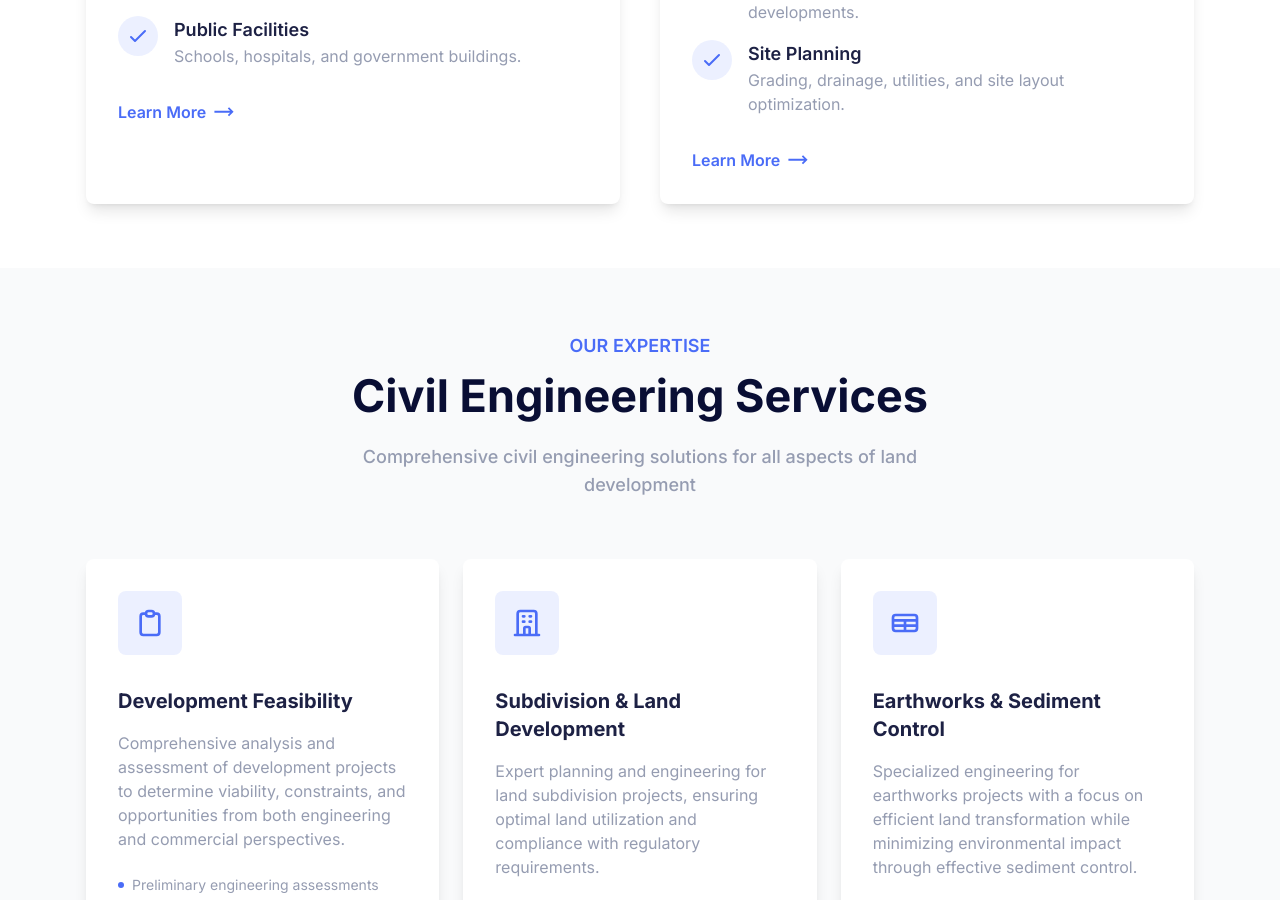
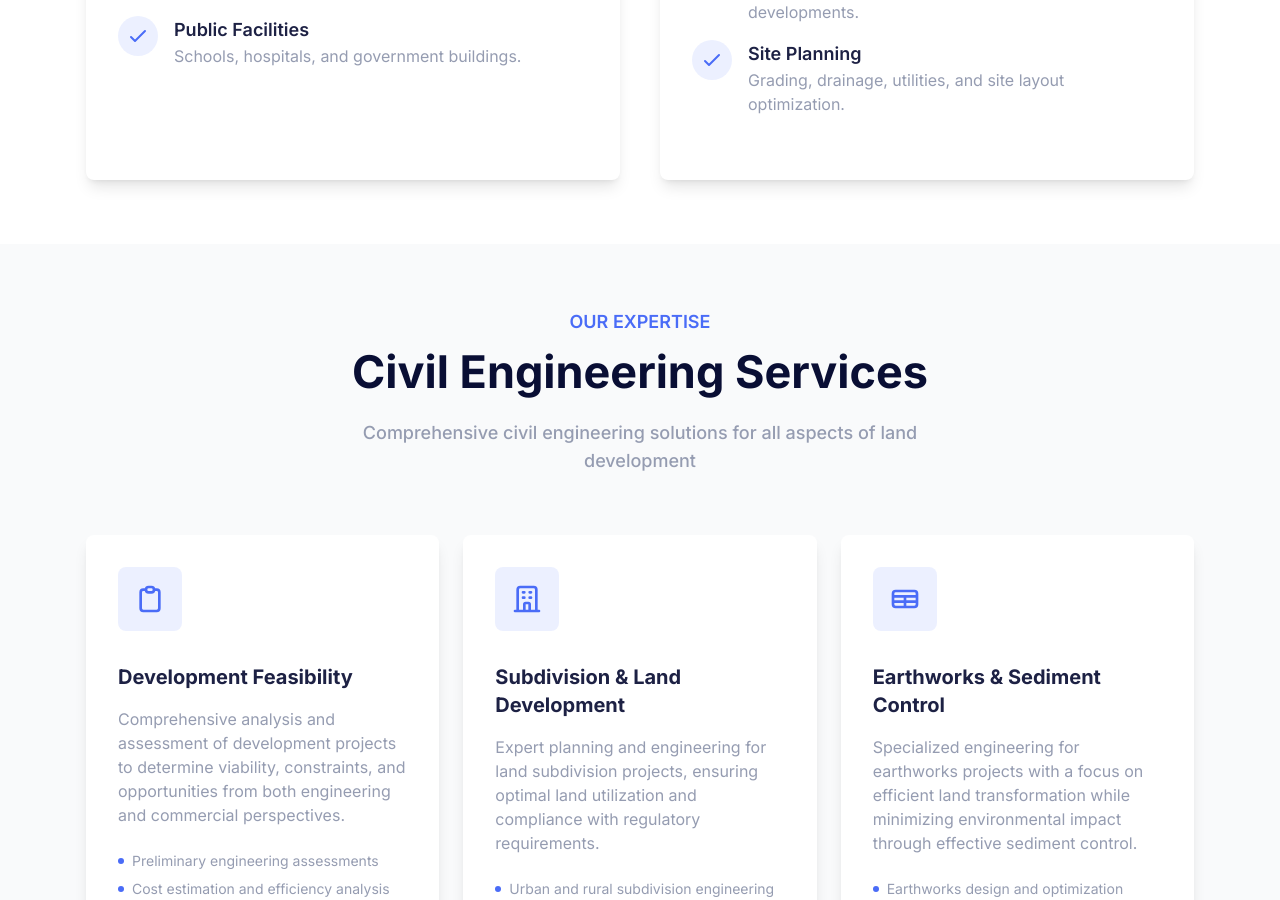
Before and after one commit to lin72h/shs-website, a Next.js app: page /charter-engineering in a window 1280 px wide. Shown: the part 1322-2222 px from the top of the page. Built offline with nearby package versions, Linux system fonts and the light colour scheme.

Commit message:
remove learn more

```diff
--- a/src/app/(site)/charter-engineering/page.tsx
+++ b/src/app/(site)/charter-engineering/page.tsx
@@ -92,18 +92,6 @@ export default function CharterEngineering() {
                     </div>
                   </div>
                 </div>
-
-                <Link
-                  href="/contact"
-                  className="group inline-flex items-center text-base font-semibold text-primary transition-all hover:text-dark"
-                >
-                  Learn More
-                  <span className="ml-2 transition-transform duration-300 group-hover:translate-x-1">
-                    <svg width="20" height="10" viewBox="0 0 20 10" fill="none" xmlns="http://www.w3.org/2000/svg">
-                      <path d="M15.0583 0.208332L19.5833 4.73333L15.0583 9.25833L13.8083 8.00833L16.0667 5.75L0.416656 5.75L0.416656 3.71667L16.0667 3.71667L13.8083 1.45833L15.0583 0.208332Z" fill="currentColor" />
-                    </svg>
-                  </span>
-                </Link>
               </div>
             </div>
 
@@ -165,18 +153,6 @@ export default function CharterEngineering() {
                     </div>
                   </div>
                 </div>
-
-                <Link
-                  href="/contact"
-                  className="group inline-flex items-center text-base font-semibold text-primary transition-all hover:text-dark"
-                >
-                  Learn More
-                  <span className="ml-2 transition-transform duration-300 group-hover:translate-x-1">
-                    <svg width="20" height="10" viewBox="0 0 20 10" fill="none" xmlns="http://www.w3.org/2000/svg">
-                      <path d="M15.0583 0.208332L19.5833 4.73333L15.0583 9.25833L13.8083 8.00833L16.0667 5.75L0.416656 5.75L0.416656 3.71667L16.0667 3.71667L13.8083 1.45833L15.0583 0.208332Z" fill="currentColor" />
-                    </svg>
-                  </span>
-                </Link>
               </div>
             </div>
           </div>
```
